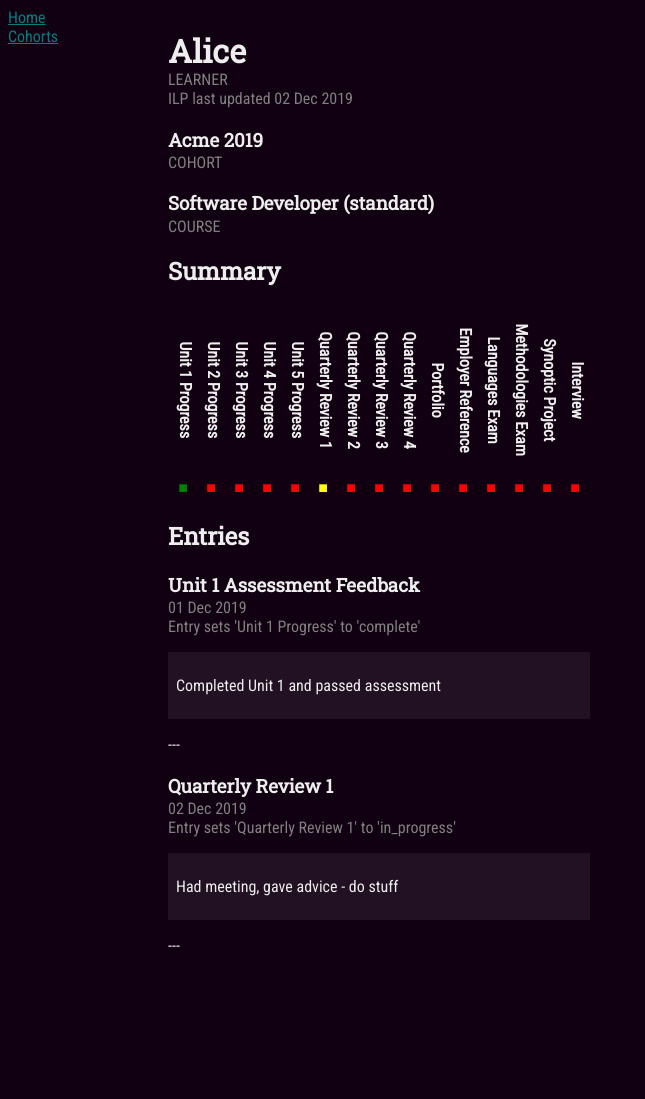
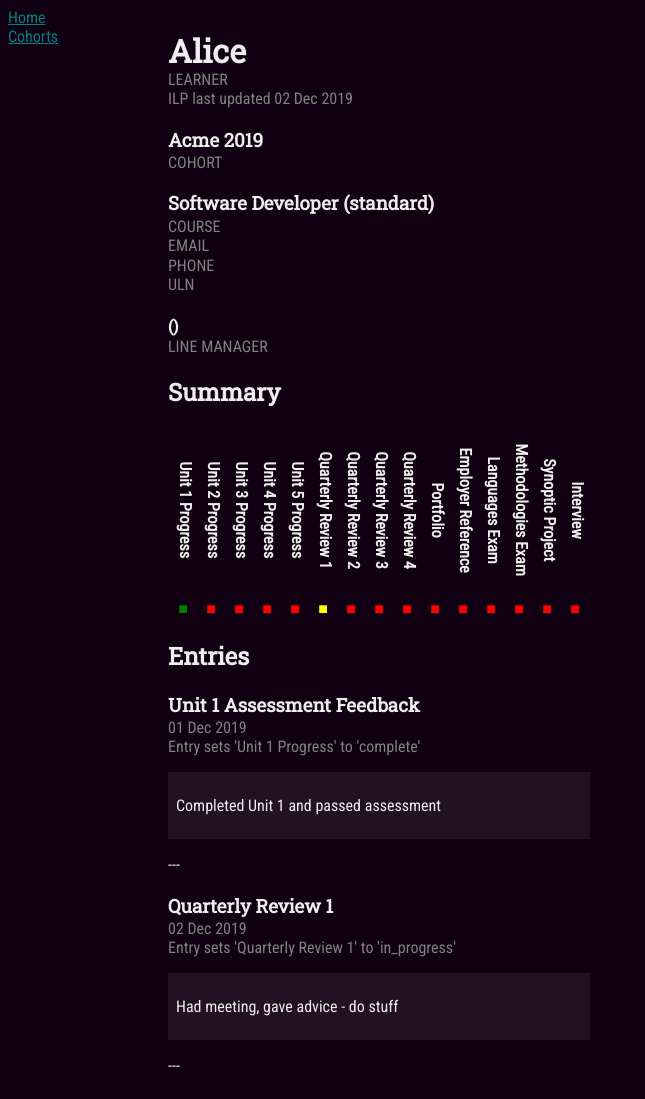
Before and after one commit to aeone/s9c9-ilp-test, a Jekyll site: the page built from _learners/201912-acme-alice.md, in a window 1280 px wide. Shown: the whole page, without its empty margins (0-645 px from the left). Built offline with Jekyll 4.4.1, drawn with Linux system fonts in a browser that asks for light colours; a script that is not in the unit is left out; before the commit the page ends 979 px from its top, so only the background shows below that.

Commit message:
Update learner page

```diff
--- a/_layouts/learner.html
+++ b/_layouts/learner.html
@@ -15,6 +15,18 @@ layout: default
 
 <h3>{{ course.name }}</h3>
 <p class="sub">COURSE</p>
+
+<h4>{{ page.email }}</h4>
+<p class="sub">EMAIL</p>
+
+<h4>{{ page.phone }}</h4>
+<p class="sub">PHONE</p>
+
+<h4>{{ page.uln }}</h4>
+<p class="sub">ULN</p>
+
+<h4>{{ page.line-manager.name }} ({{ page.line-manager.email }})</h4>
+<p class="sub">LINE MANAGER</p>
 
 <h2>Summary</h2>
 <table>
```
